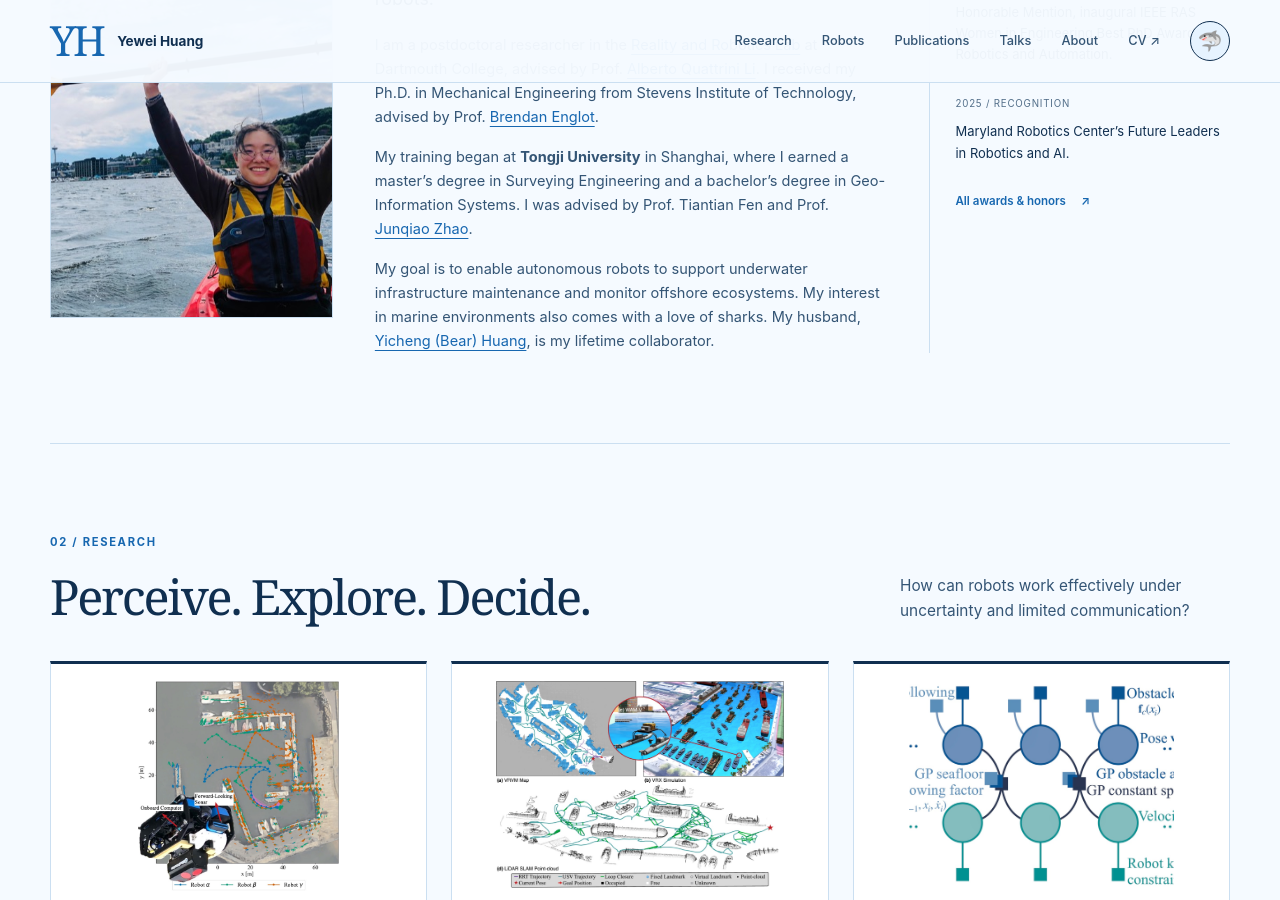
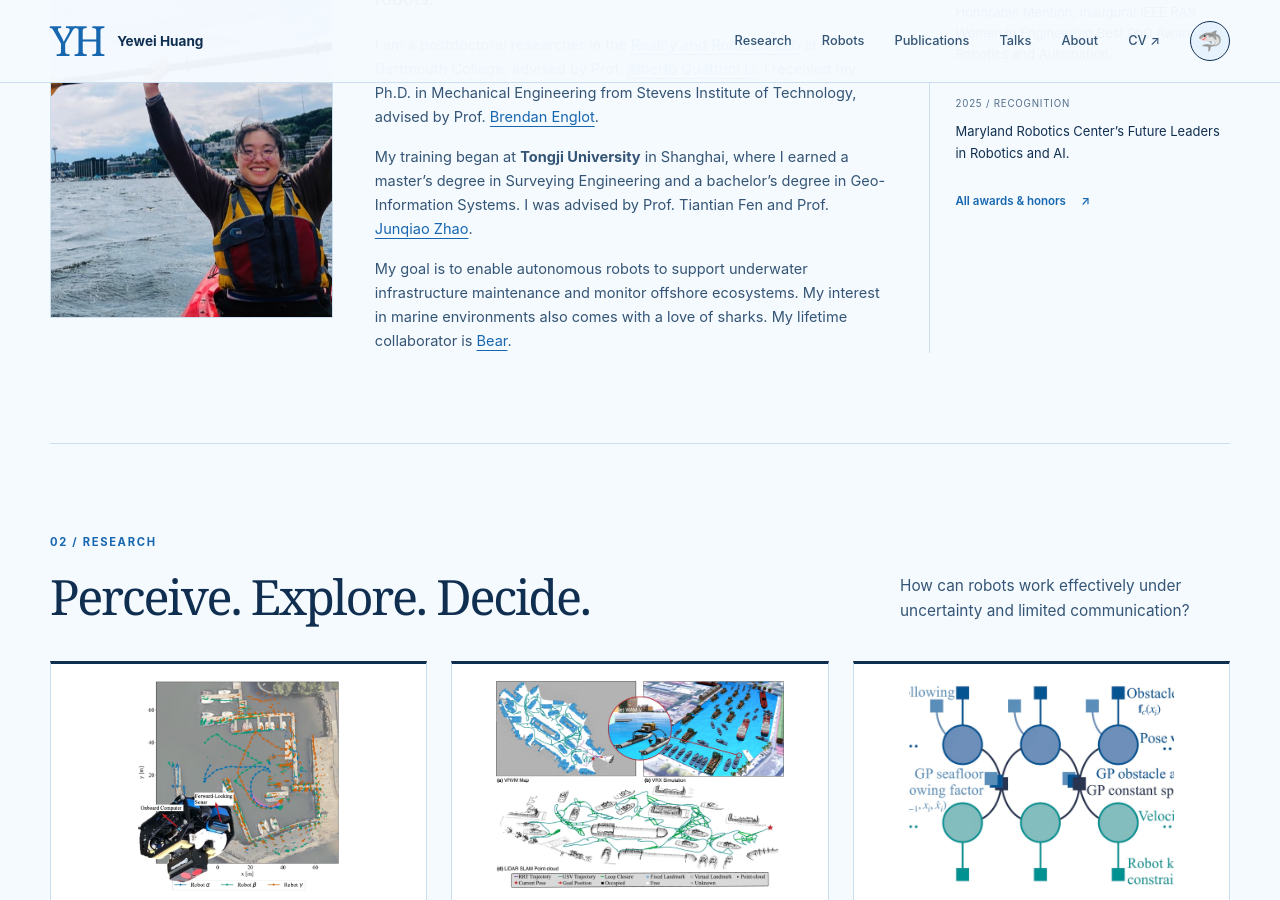
Before and after one commit to yeweihuang/yeweihuang.github.io, a Jekyll site: the page built from index.md, in a window 1280 px wide and 900 px high, scrolled down 947 px. Built offline with Jekyll 4.4.1, drawn with Linux system fonts in a browser that asks for light colours.

Commit message:
Refer to lifetime collaborator as Bear

```diff
--- a/index.md
+++ b/index.md
@@ -31,7 +31,7 @@ image: /assets/images/web/pinkboat-hero.jpg
     <p class="lead">My research connects autonomous perception, mapping, and decision-making with the challenges of deploying real robots.</p>
     <p>I am a postdoctoral researcher in the <a href="https://rlab.cs.dartmouth.edu/home/">Reality and Robotics Lab</a> at Dartmouth College, advised by Prof. <a href="https://rlab.cs.dartmouth.edu/albertoq/">Alberto Quattrini Li</a>. I received my Ph.D. in Mechanical Engineering from Stevens Institute of Technology, advised by Prof. <a href="https://robustfieldautonomylab.github.io/">Brendan Englot</a>.</p>
     <p>My training began at <strong>Tongji University</strong> in Shanghai, where I earned a master’s degree in Surveying Engineering and a bachelor’s degree in Geo-Information Systems. I was advised by Prof. Tiantian Fen and Prof. <a href="http://cs1.tongji.edu.cn/~junqiao/">Junqiao Zhao</a>.</p>
-    <p>My goal is to enable autonomous robots to support underwater infrastructure maintenance and monitor offshore ecosystems. My interest in marine environments also comes with a love of sharks. My husband, <a href="https://www.pnnl.gov/people/yicheng-huang">Yicheng (Bear) Huang</a>, is my lifetime collaborator.</p>
+    <p>My goal is to enable autonomous robots to support underwater infrastructure maintenance and monitor offshore ecosystems. My interest in marine environments also comes with a love of sharks. My lifetime collaborator is <a href="https://www.pnnl.gov/people/yicheng-huang">Bear</a>.</p>
   </div>
   <aside class="highlights" aria-labelledby="highlights-title">
     <p class="eyebrow" id="highlights-title">Recent highlights</p>
```
